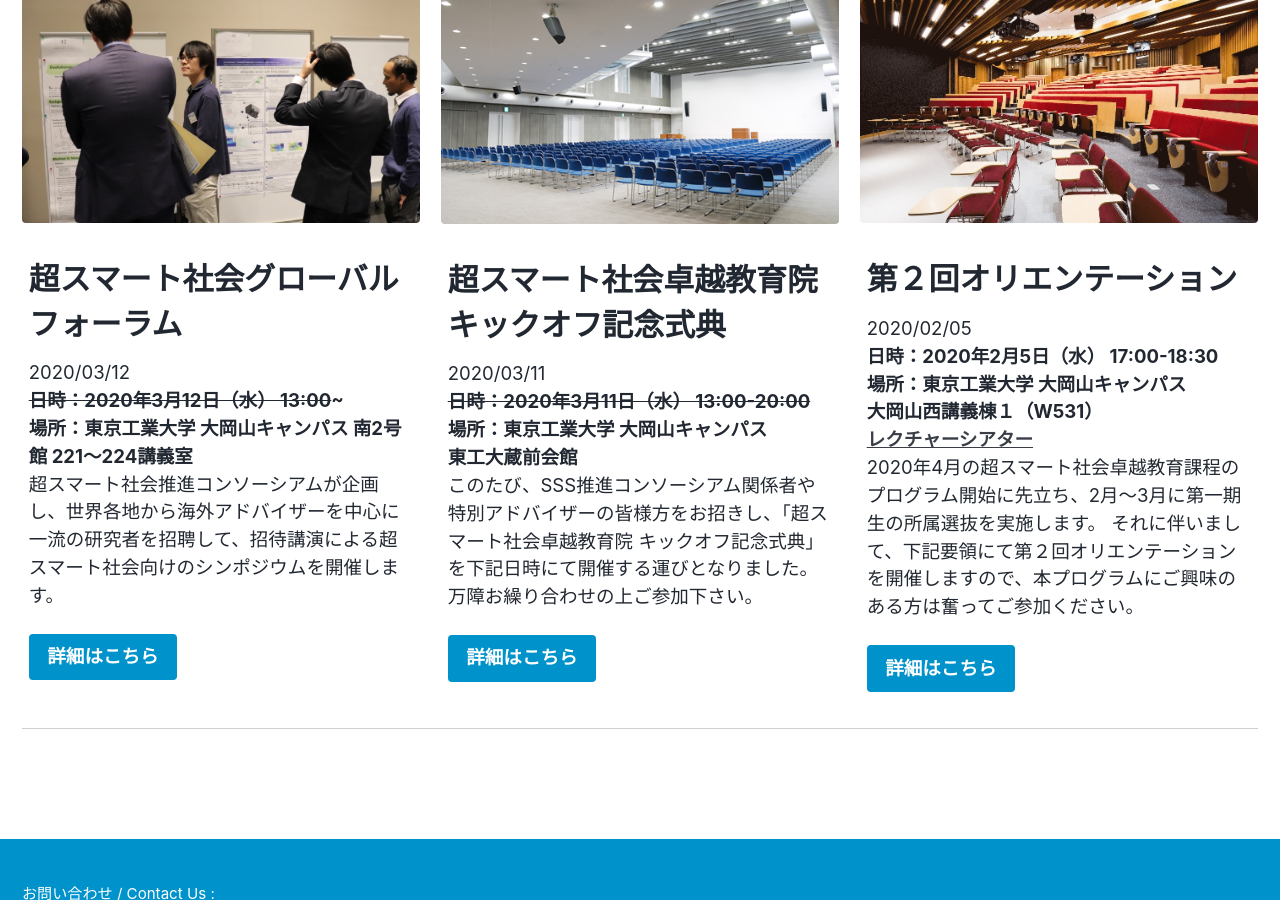
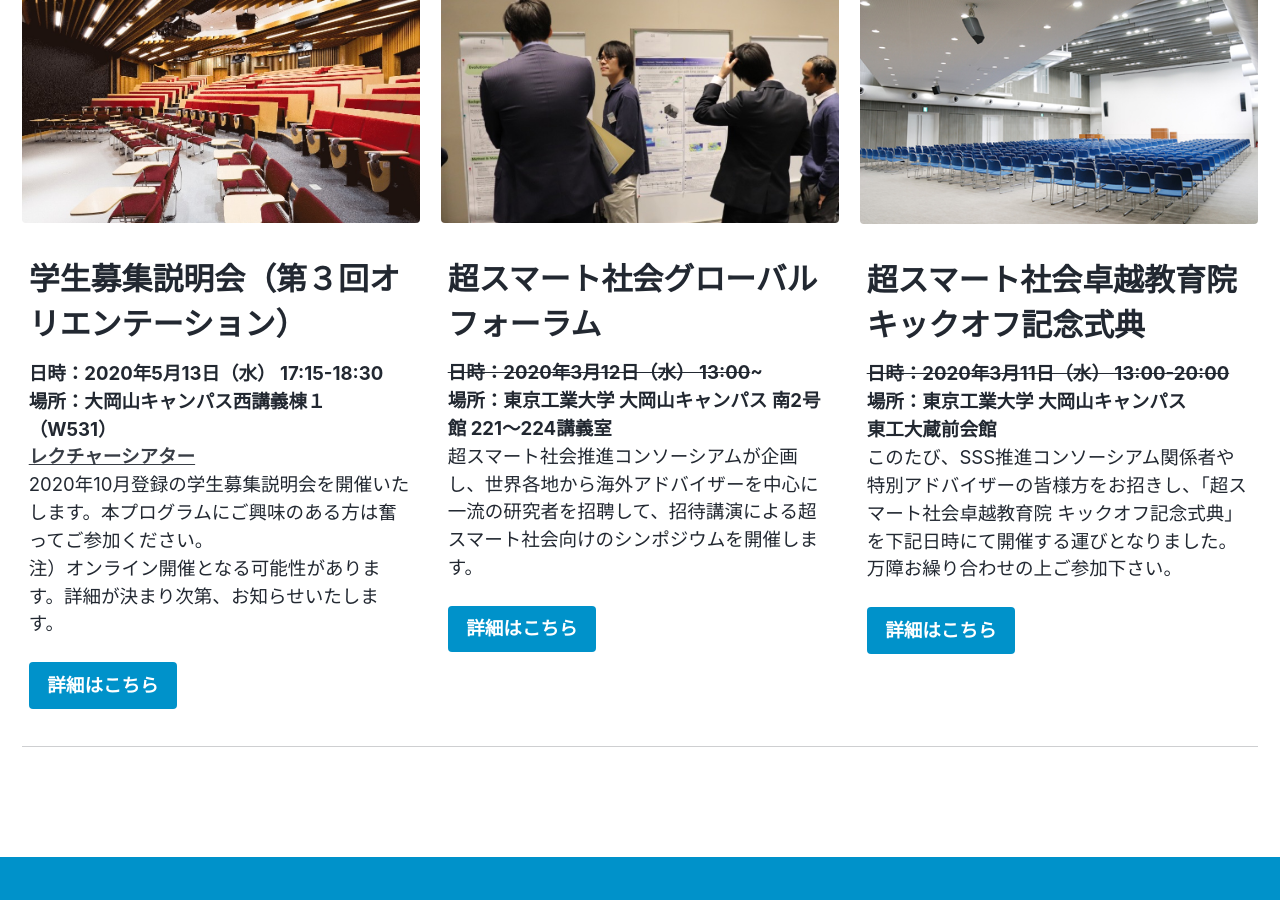
Before and after one commit to fl1d/w0ex.github.io, a Jekyll site: the page built from _pages/home.md, in a window 1280 px wide and 900 px high, scrolled down 889 px. Built offline with Jekyll 4.4.1, drawn with Linux system fonts in a browser that asks for light colours; cached includes are drawn as plain includes; nearby versions of some CDN libraries.

Commit message:
Update home.md

```diff
--- a/_pages/home.md
+++ b/_pages/home.md
@@ -28,10 +28,19 @@ header:
     url: "https://www.sss.e.titech.ac.jp/"
 
 feature_row:
+
+  - image_path: /assets/images/lecturetheater.png
+    title: "学生募集説明会（第３回オリエンテーション）"
+    alt: "学生募集説明会（第３回オリエンテーション）"
+    excerpt: "<B>日時：2020年5月13日（水） 17:15-18:30<br>場所：大岡山キャンパス西講義棟１（W531）<br>[レクチャーシアター](http://www.mono.titech.ac.jp/~kokusai/TLT.html)</B><br>2020年10月登録の学生募集説明会を開催いたします。本プログラムにご興味のある方は奮ってご参加ください。<br>注）オンライン開催となる可能性があります。詳細が決まり次第、お知らせいたします。"
+    url: "/3rd-orientation/"
+    btn_label: "詳細はこちら"
+    btn_class: "btn--primary"
+
   - image_path: /assets/images/poster.jpg
     alt: "超スマート社会グローバルフォーラム"
     title: "超スマート社会グローバルフォーラム"
-    excerpt: "2020/03/12<br><B>~~日時：2020年3月12日（水） 13:00~~~<br>場所：東京工業大学 大岡山キャンパス 南2号館 221～224講義室</B><br>超スマート社会推進コンソーシアムが企画し、世界各地から海外アドバイザーを中心に一流の研究者を招聘して、招待講演による超スマート社会向けのシンポジウムを開催します。"
+    excerpt: "<B>~~日時：2020年3月12日（水） 13:00~~~<br>場所：東京工業大学 大岡山キャンパス 南2号館 221～224講義室</B><br>超スマート社会推進コンソーシアムが企画し、世界各地から海外アドバイザーを中心に一流の研究者を招聘して、招待講演による超スマート社会向けのシンポジウムを開催します。"
     url: "/global_forum/"
     btn_label: "詳細はこちら"
     btn_class: "btn--primary"
@@ -39,20 +48,11 @@ feature_row:
   - image_path: /assets/images/kuramae.jpg
     alt: "超スマート社会卓越教育院キックオフ記念式典 "
     title: "超スマート社会卓越教育院キックオフ記念式典 "
-    excerpt: "2020/03/11<br><B>~~日時：2020年3月11日（水） 13:00-20:00~~<br>場所：東京工業大学 大岡山キャンパス <br>東工大蔵前会館</B><br>このたび、SSS推進コンソーシアム関係者や特別アドバイザーの皆様方をお招きし、「超スマート社会卓越教育院 キックオフ記念式典」を下記日時にて開催する運びとなりました。万障お繰り合わせの上ご参加下さい。"
+    excerpt: "<B>~~日時：2020年3月11日（水） 13:00-20:00~~<br>場所：東京工業大学 大岡山キャンパス <br>東工大蔵前会館</B><br>このたび、SSS推進コンソーシアム関係者や特別アドバイザーの皆様方をお招きし、「超スマート社会卓越教育院 キックオフ記念式典」を下記日時にて開催する運びとなりました。万障お繰り合わせの上ご参加下さい。"
     url: "/kick-off/"
     btn_label: "詳細はこちら"
     btn_class: "btn--primary"
 
-  - image_path: /assets/images/lecturetheater.png
-    title: "第２回オリエンテーション"
-    alt: "第２回オリエンテーション"
-    excerpt: "2020/02/05<br><B>日時：2020年2月5日（水） 17:00-18:30<br>場所：東京工業大学 大岡山キャンパス <br>大岡山西講義棟１（W531）<br>[レクチャーシアター](http://www.mono.titech.ac.jp/~kokusai/TLT.html)</B><br>2020年4月の超スマート社会卓越教育課程のプログラム開始に先立ち、2月～3月に第一期生の所属選抜を実施します。 それに伴いまして、下記要領にて第２回オリエンテーションを開催しますので、本プログラムにご興味のある方は奮ってご参加ください。"
-    url: "/2nd-orientation/"
-    btn_label: "詳細はこちら"
-    btn_class: "btn--primary"
-
-
 ---
 
 {% include feature_row %}
```
